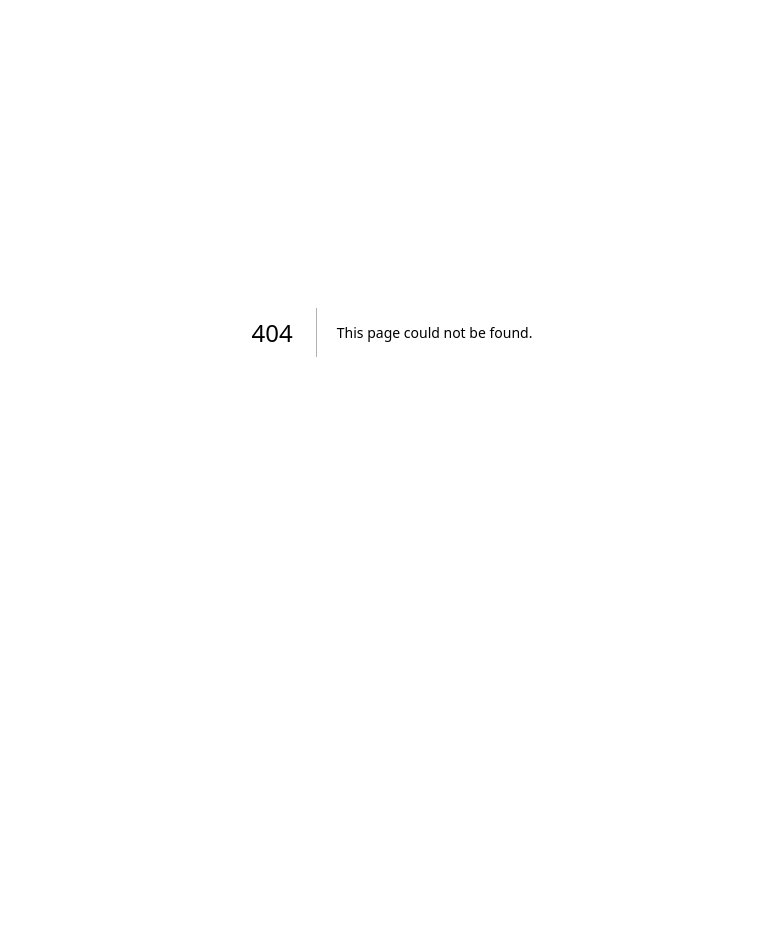
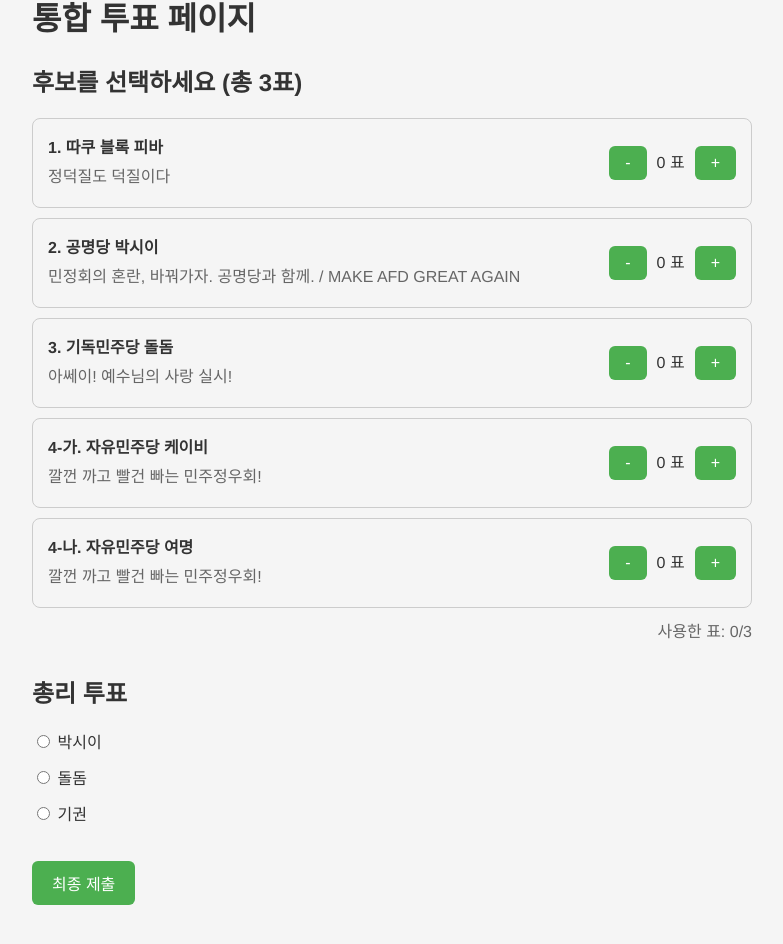
Before and after one commit to navillera7/hibiki-general-election, a Next.js app: page /vote in a window 1280 px wide. Before the commit this address had no page. Shown: the part 68-1012 px from the top of the page, without its empty margins (248-1031 px from the left). Before the commit the page ends 800 px from the top, so only its background shows below. Built offline with nearby package versions, Linux system fonts and the light colour scheme.

Commit message:
Create vote.jsx

```diff
--- /dev/null
+++ b/pages/vote.jsx
@@ -0,0 +1,159 @@
+// /pages/vote.jsx
+import { useState } from 'react';
+import { useRouter } from 'next/router';
+import candidates from '@/lib/candidates';
+
+const pmChoices = [
+  { id: '박시이', label: '박시이' },
+  { id: '돌돔', label: '돌돔' },
+  { id: 'abstain', label: '기권' },
+];
+
+export default function CombinedVotePage() {
+  const router = useRouter();
+  const { code } = router.query;
+
+  // 후보 3표 배분
+  const [votes, setVotes] = useState(() => {
+    const init = {};
+    candidates.forEach((c) => { init[c.id] = 0; });
+    return init;
+  });
+  const totalVotes = Object.values(votes).reduce((a, b) => a + b, 0);
+  const [alertVisible, setAlertVisible] = useState(false);
+
+  // 총리 1표
+  const [pmVote, setPmVote] = useState('');
+
+  // 제출 상태
+  const [submitting, setSubmitting] = useState(false);
+
+  const handleVoteChange = (id, delta) => {
+    if (delta > 0 && totalVotes >= 3) return;
+    if (votes[id] + delta < 0) return;
+    setVotes({ ...votes, [id]: votes[id] + delta });
+  };
+
+  const handleSubmitAll = async () => {
+    if (totalVotes !== 3) {
+      setAlertVisible(true);
+      setTimeout(() => setAlertVisible(false), 2500);
+      return;
+    }
+    if (!pmVote) {
+      alert('총리 후보를 한 명 선택해 주세요.');
+      return;
+    }
+
+    try {
+      setSubmitting(true);
+
+      // 1) 후보 3표 먼저 제출 (/api/vote) — 기존 candidates.jsx 흐름 재사용:contentReference[oaicite:2]{index=2}
+      const res1 = await fetch('/api/vote', {
+        method: 'POST',
+        headers: { 'Content-Type': 'application/json' },
+        body: JSON.stringify({ code, votes }),
+      });
+      const data1 = await res1.json();
+      if (!data1.success) {
+        setSubmitting(false);
+        alert(data1.message || '후보 투표 제출 중 오류가 발생했어요.');
+        return;
+      }
+
+      // 2) 총리 1표 제출 (/api/agenda-vote) — 기존 agenda-vote.jsx 흐름 재사용:contentReference[oaicite:3]{index=3}
+      const res2 = await fetch('/api/agenda-vote', {
+        method: 'POST',
+        headers: { 'Content-Type': 'application/json' },
+        body: JSON.stringify({ code, vote: pmVote }),
+      });
+      const data2 = await res2.json();
+      if (!data2.success) {
+        setSubmitting(false);
+        alert(data2.message || '총리 투표 제출 중 오류가 발생했어요.');
+        return;
+      }
+
+      // 3) 결과 페이지로
+      router.push('/result');
+    } catch (e) {
+      console.error(e);
+      setSubmitting(false);
+      alert('네트워크 오류가 발생했어요. 잠시 후 다시 시도해 주세요.');
+    }
+  };
+
+  return (
+    <div style={{ padding: 40, maxWidth: 720, margin: '0 auto' }}>
+      <h1>통합 투표 페이지</h1>
+
+      {/* 섹션 1: 후보 투표 (3표) */}
+      <section style={{ marginTop: 24 }}>
+        <h2>후보를 선택하세요 (총 3표)</h2>
+
+        {alertVisible && (
+          <div style={{
+            backgroundColor: '#fdecea',
+            color: '#d32f2f',
+            padding: '12px 20px',
+            marginBottom: '20px',
+            border: '1px solid #f5c2c0',
+            borderRadius: '6px'
+          }}>
+            정확히 3표를 모두 사용해야 합니다!
+          </div>
+        )}
+
+        {candidates.map((c) => (
+          <div key={c.id} style={{
+            border: '1px solid #ccc',
+            padding: '15px',
+            borderRadius: '8px',
+            marginBottom: '10px',
+            display: 'flex',
+            justifyContent: 'space-between',
+            alignItems: 'center'
+          }}>
+            <div>
+              <strong>{c.name}</strong>
+              <p style={{ margin: '5px 0', color: '#666' }}>{c.slogan}</p>
+            </div>
+            <div>
+              <button onClick={() => handleVoteChange(c.id, -1)} disabled={votes[c.id] === 0}>-</button>
+              <span style={{ margin: '0 10px' }}>{votes[c.id]} 표</span>
+              <button onClick={() => handleVoteChange(c.id, 1)} disabled={totalVotes >= 3}>+</button>
+            </div>
+          </div>
+        ))}
+        <div style={{ textAlign: 'right', color: '#666' }}>사용한 표: {totalVotes}/3</div>
+      </section>
+
+      {/* 섹션 2: 총리 투표 (1표 라디오) */}
+      <section style={{ marginTop: 32 }}>
+        <h2>총리 투표</h2>
+        {pmChoices.map((c) => (
+          <div key={c.id} style={{ marginBottom: 12 }}>
+            <label style={{ cursor: 'pointer' }}>
+              <input
+                type="radio"
+                name="pm-vote"
+                value={c.id}
+                checked={pmVote === c.id}
+                onChange={() => setPmVote(c.id)}
+              />{' '}
+              {c.label}
+            </label>
+          </div>
+        ))}
+      </section>
+
+      <button
+        onClick={handleSubmitAll}
+        disabled={submitting}
+        style={{ marginTop: 24, padding: '10px 20px' }}
+      >
+        {submitting ? '제출 중…' : '최종 제출'}
+      </button>
+    </div>
+  );
+}
```
